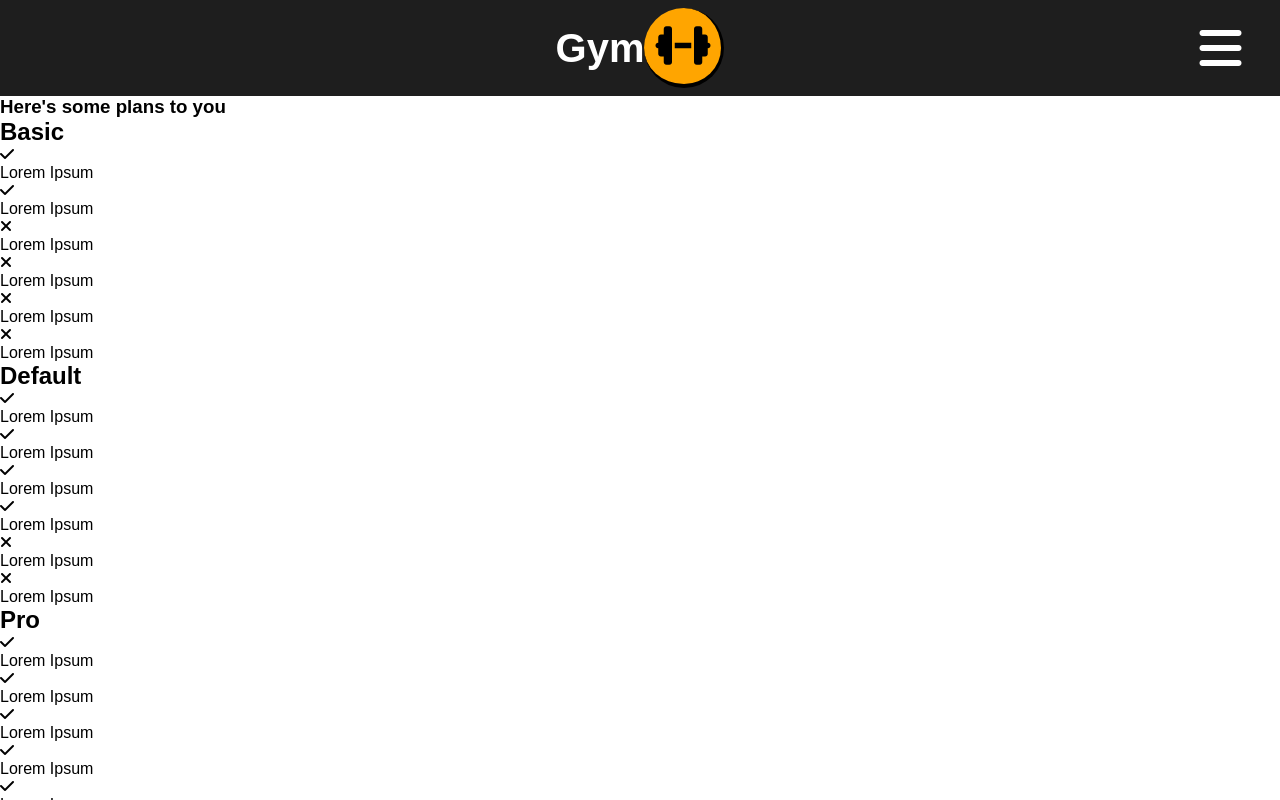
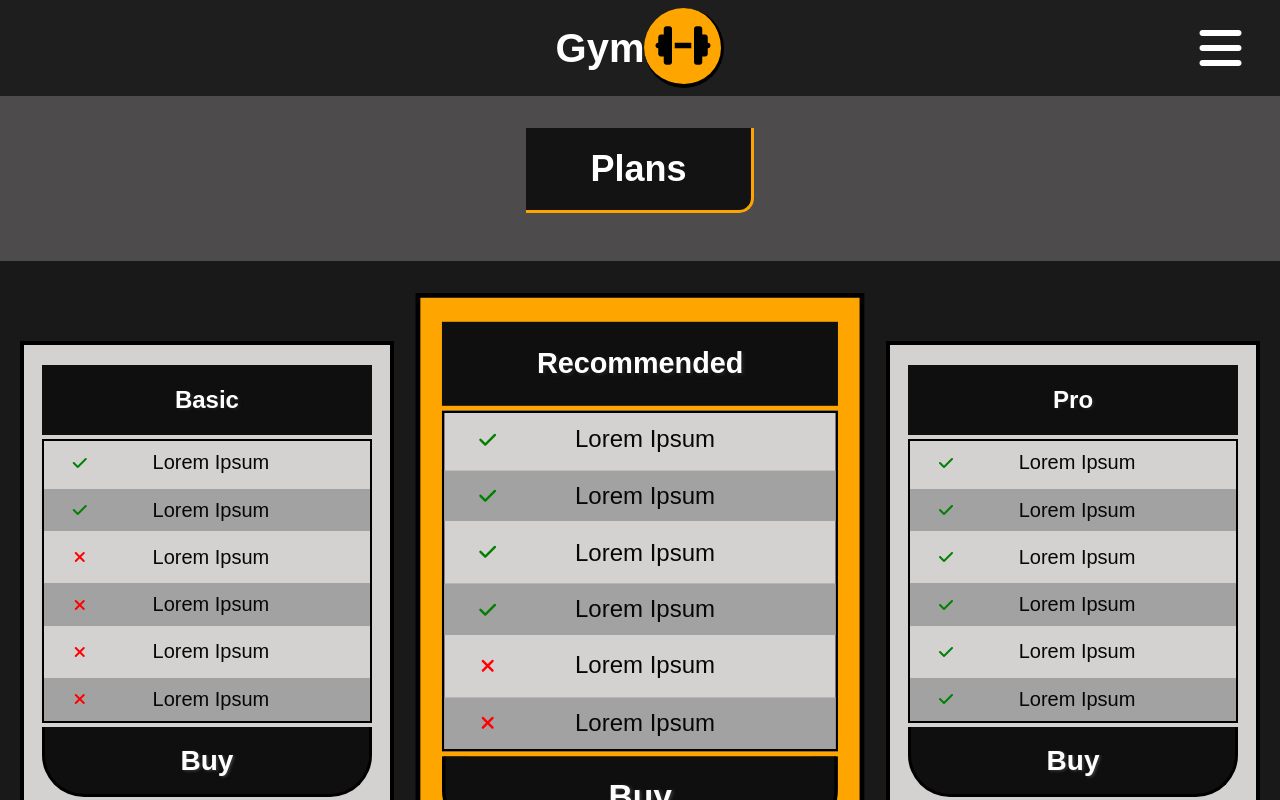
Before and after one commit to harry-fruit/Gym, a React (Create React App) app in the folder client/: page /plans in a window 1280 px wide. Shown: the top 800 px of the page. Built offline with nearby package versions, Linux system fonts and the light colour scheme.

Commit message:
finished

```diff
--- a/client/src/app/components/bodyComponents/home.jsx
+++ b/client/src/app/components/bodyComponents/home.jsx
@@ -68,7 +68,7 @@ export class Home extends Component{
                             <h2>
                                 There's a lot of gyms closest than you can imagine
                             </h2>
-                            <Link to={"/plans"}>See the closer gym from you</Link>
+                            <Link to={"/about"}>See the closer gym from you</Link>
 
                         </div>
                     </section>
--- a/client/src/app/components/bodyComponents/plans.jsx
+++ b/client/src/app/components/bodyComponents/plans.jsx
@@ -1,4 +1,4 @@
-import React, { Component, Fragment } from "react"
+import React, { Component } from "react"
 
 export class Plans extends Component{
 
@@ -8,13 +8,13 @@ export class Plans extends Component{
             <section className="bodyPlans">
 
                <div className="firstRow">
-                   <h1>Here's some plans to you</h1>
+                   <h1>Plans</h1>
                </div>
 
                <section className="secondRow">
 
                     <section className="plan">
-                        <div className="planHeader">
+                        <div className="planHeader cinza">
                             <h2>Basic</h2>
                         </div>
 
@@ -47,13 +47,16 @@ export class Plans extends Component{
                                 <p>Lorem Ipsum</p>
                             </div>
 
+
                         </div>
+
+                            <button className="cinza">Buy</button>
 
                     </section>
 
                     <section className="plan">
-                        <div className="planHeader">
-                            <h2>Default</h2>
+                        <div className="planHeader lightBlack">
+                            <h2>Recommended</h2>
                         </div>
 
                         <div className="planInfo">
@@ -87,10 +90,11 @@ export class Plans extends Component{
 
                         </div>
 
+                            <button className="lightBlack">Buy</button>
                     </section>
 
                     <section className="plan">
-                        <div className="planHeader">
+                        <div className="planHeader orange">
                             <h2>Pro</h2>
                         </div>
 
@@ -125,6 +129,7 @@ export class Plans extends Component{
 
                         </div>
 
+                            <button className="orange">Buy</button>
                     </section>
 
                </section>
--- /dev/null
+++ b/client/src/sass/bodyAbout.scss
@@ -0,0 +1,5 @@
+*{
+    margin:0;
+    padding: 0;
+    box-sizing: border-box;
+}
--- a/client/src/sass/bodyPlans.scss
+++ b/client/src/sass/bodyPlans.scss
@@ -9,9 +9,258 @@
     main{
 
         .bodyPlans{
+            display: flex;
+            flex-direction: column;
+            align-items: center;
+            background-color: rgb(77, 75, 75);
 
+            width: 100vw;
+
+
+            .firstRow{
+
+                margin-top: 4vh;
+                padding: 2.5vh 8vh;
+                background-color: rgb(19, 19, 19);
+
+                border-bottom: 3px solid orange;
+                border-right: 3px solid orange;
+                border-bottom-right-radius: 15px;
+
+                h1{
+                    font-size: 4.5vh;
+                    color: white;
+                }
+            }
+
+            .secondRow{
+                display: flex;
+                flex-direction: row;
+                align-items: center;
+                gap: 2vh;
+                background-color: rgb(25, 25, 25);
+
+                border-radius: 20px;
+
+                overflow-x: scroll;
+
+                padding: 2vh;
+                width: 90vw;
+                height: 80vh;
+                margin: 6vh 0;
+
+                .plan{
+                    display: flex;
+                    flex-direction: column;
+                    align-items: center;
+                    justify-content: center;
+                    gap: 0.5vh;
+
+                    border: 4px solid black;
+                    border-bottom-right-radius: 20px;
+                    border-bottom-left-radius: 20px;
+                    overflow: hidden;
+                    background-color: #d4d1d1;
+
+                    min-width: 80vw;
+                    height: 95%;
+
+
+                    .planHeader{
+                        display: flex;
+                        align-items: center;
+                        justify-content: center;
+
+                        text-shadow: 2px 1px 3px rgba(34,34,34,1);
+                        width: 90%;
+                        height: 15%;
+
+                        h2{
+                            font-size: 3.5vh;
+                            color: white;
+                        }
+                    }
+
+                    .planInfo{
+                        display: flex;
+                        flex-direction: column;
+                        gap: 1.6%;
+
+                        background-color: #d4d1d1;
+                        border: 2.5px solid black;
+
+                        width: 90%;
+                        height: 60%;
+
+                        .planInfoRow{
+                            display: flex;
+                            flex-direction: row;
+                            align-items: center;
+                            position: relative;
+                            gap: 5vw;
+
+                            padding: 1.5vh;
+                            width: 100%;
+                            height: 16.66666666666667%;
+
+                            .fa-check{
+                                width: 20%;
+                                text-align: center;
+                                color: green;
+                            }
+
+                            .fa-times{
+                                width: 20%;
+                                text-align: center;
+                                color: red;
+                            }
+
+                            p{
+                                position: absolute;
+                                width: 100%;
+                                text-align: center;
+                                color: rgb(7, 7, 7);
+                                font-size: 2.5vh;
+                            }
+
+                        }
+                        .planInfoRow:nth-child(even){
+                            background-color: #a3a2a2;
+                        }
+                    }
+
+
+                    button{
+                        display: flex;
+                        flex-direction: column;
+                        justify-content: center;
+                        align-items: center;
+
+                        font-size: 3.5vh;
+                        font-weight: bold;
+                        text-shadow: 1.5px 1px 3px rgb(65, 65, 65);
+
+                        width: 90%;
+                        height: 15%;
+                        padding: 4vh;
+
+                        cursor: pointer;
+                        border: none;
+                        color: white;
+                        border-left: 3px solid black;
+                        border-right: 3px solid black;
+                        border-bottom: 3px solid black;
+                        border-bottom-right-radius: 1.5em;
+                        border-bottom-left-radius: 1.5em;
+                    }
+
+                    button:active{
+
+                        border-right: 3px solid white;
+                        border-left: 3px solid white;
+                        border-bottom: 3px solid white;
+                    }
+
+                    .cinza, .lightBlack, .orange{
+                        background-color: rgb(15, 15, 15);
+                    }
+
+                }
+                .plan:nth-child(2){
+                    background-color: orange;
+                }
+            }
         }
 
     }
 
 }
+
+
+@media (min-width:800px){
+    .mainContainer{
+        main{
+            .bodyPlans{
+                .secondRow{
+                    width: 100%;
+                    overflow:visible;
+                    justify-content: space-around;
+                    border-radius: 0;
+                    gap:4vw;
+
+                    .plan{
+                        min-width: 30%;
+                        height: 60vh;
+
+                        .planHeader{
+
+                            padding: 2vh 2vh;
+                            h2{
+                                font-size: 3.0vh;
+                            }
+                        }
+
+                        .planInfo{
+                            .planInfoRow{
+                                padding: 0.5vh;
+                                gap: 2vw;
+                            }
+                        }
+                    }
+
+                    .plan:nth-child(2){
+                        transform: scale(1.2);
+                    }
+                }
+            }
+        }
+    }
+}
+
+// Especifica para iPadPro
+@media (min-width:850px) and (min-height:900px) and (max-width:1100px) and (max-height:1400px){
+    .mainContainer{
+        main{
+            .bodyPlans{
+                .secondRow{
+                    width: 100%;
+                    overflow:visible;
+                    justify-content: space-around;
+                    border-radius: 0;
+                    gap:4vw;
+
+                    .plan{
+
+                        min-width: 30%;
+                        height: 60vh;
+
+                        .planHeader{
+
+                            padding: 2vh 2vh;
+                            h2{
+                                font-size: 2.0vh;
+                            }
+                        }
+
+                        .planInfo{
+                            .planInfoRow{
+                                gap: 2vw;
+
+                                .fa-check{
+                                    width: 8%;
+                                }
+                                .fa-times{
+                                    width: 8%;
+                                }
+                            }
+                        }
+                    }
+
+                    .plan:nth-child(2){
+                        transform: scale(1.2);
+                    }
+                }
+            }
+        }
+    }
+}
--- a/client/src/sass/index.scss
+++ b/client/src/sass/index.scss
@@ -2,6 +2,7 @@
 
 @import "body";
 @import "bodyHome";
+@import "bodyAbout";
 @import "bodyPlans";
 
 @import "aside";
--- a/client/src/script/settings.js
+++ b/client/src/script/settings.js
@@ -161,7 +161,7 @@ export function Slider (){
     const nextButton = document.querySelector(".arrowRight")
     const previousButton = document.querySelector(".arrowLeft")
 
-    let timeOut;
+    // let timeOut;
 
 
     // function dispararTimeOut(){
--- a/client/src/script/style.js
+++ b/client/src/script/style.js
@@ -20,7 +20,6 @@ export function homeStyle (){
         }
     })
 
-
 }
 
 export default (homeStyle)
```
Also changed, not shown: client/src/sass/aside.scss (+6 -3 lines).
